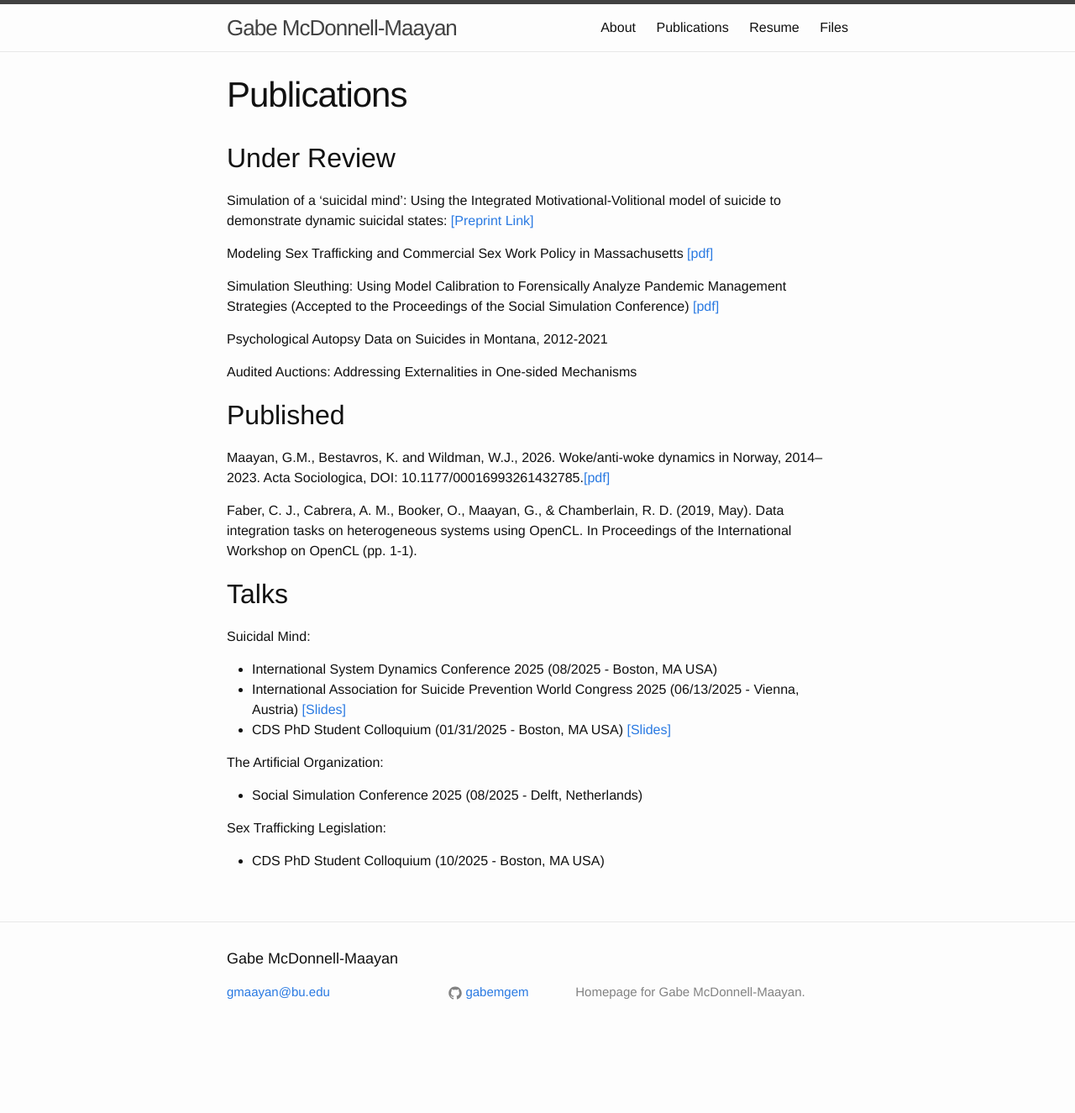
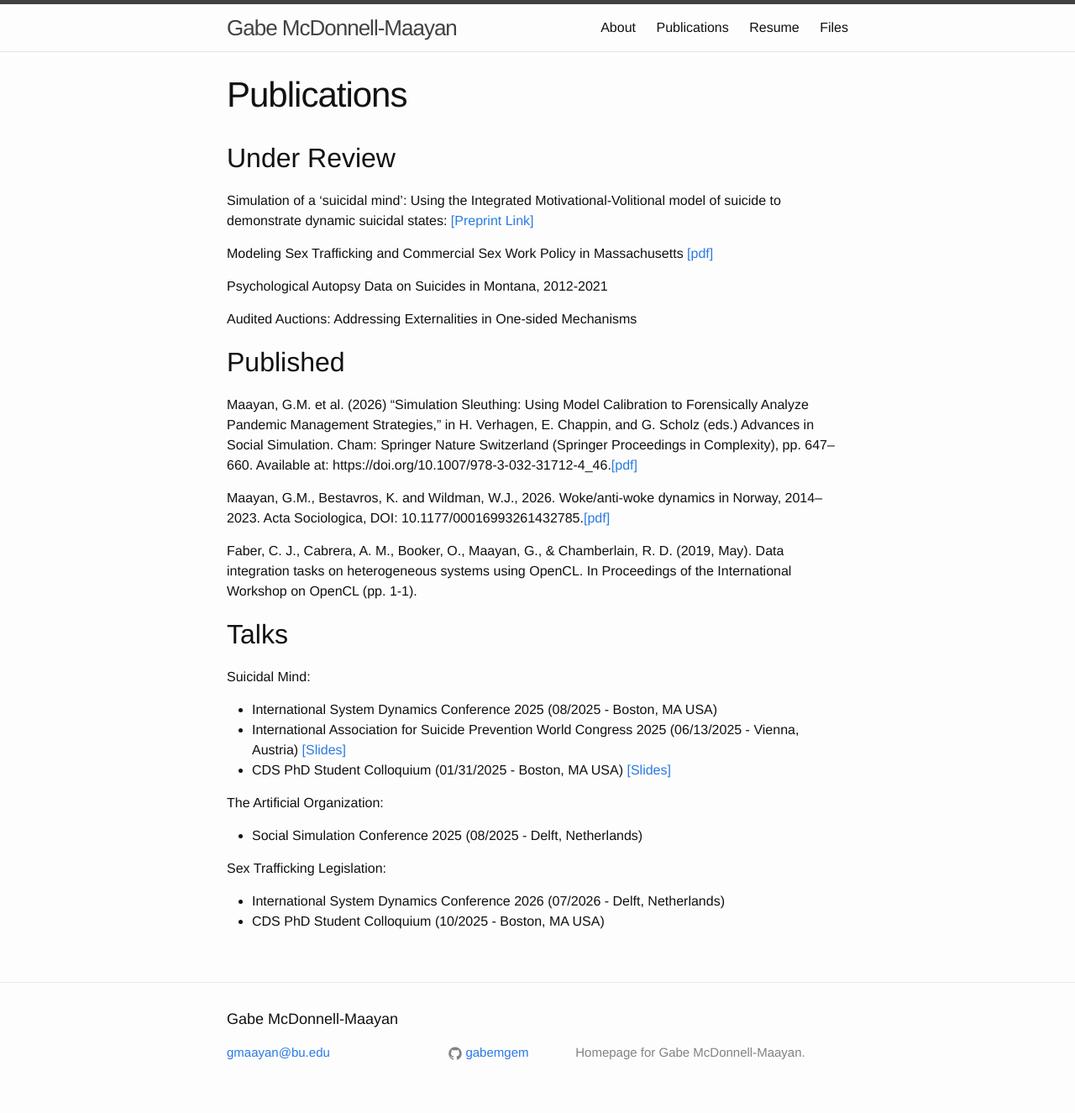
Before and after one commit to gabemgem/gabemgem.github.io, a Jekyll site: the page built from docs/publications.md, in a window 1280 px wide. Shown: the whole page at 84% size. Built offline with Jekyll 4.4.1, drawn with Linux system fonts in a browser that asks for light colours; before the commit the page ends 1253 px from its top, so only the background shows below that.

Commit message:
Update publications

```diff
--- a/docs/publications.md
+++ b/docs/publications.md
@@ -10,13 +10,13 @@ Simulation of a ‘suicidal mind’: Using the Integrated Motivational-Volitiona
 
 Modeling Sex Trafficking and Commercial Sex Work Policy in Massachusetts [\[pdf\]](/files/Sex_Trafficking_SDM.pdf)
 
-Simulation Sleuthing: Using Model Calibration to Forensically Analyze Pandemic Management Strategies (Accepted to the Proceedings of the Social Simulation Conference) [\[pdf\]](/files/TAO_paper.pdf)
-
 Psychological Autopsy Data on Suicides in Montana, 2012-2021
 
 Audited Auctions: Addressing Externalities in One-sided Mechanisms
 
 ## Published
+
+Maayan, G.M. et al. (2026) “Simulation Sleuthing: Using Model Calibration to Forensically Analyze Pandemic Management Strategies,” in H. Verhagen, E. Chappin, and G. Scholz (eds.) Advances in Social Simulation. Cham: Springer Nature Switzerland (Springer Proceedings in Complexity), pp. 647–660. Available at: https://doi.org/10.1007/978-3-032-31712-4_46.[\[pdf\]](/files/TAO_paper.pdf)
 
 Maayan, G.M., Bestavros, K. and Wildman, W.J., 2026. Woke/anti-woke dynamics in Norway, 2014–2023. Acta Sociologica, DOI: 10.1177/00016993261432785.[\[pdf\]](/files/waw_paper.pdf)
 
@@ -33,4 +33,5 @@ The Artificial Organization:
 - Social Simulation Conference 2025 (08/2025 - Delft, Netherlands)
 
 Sex Trafficking Legislation:
+- International System Dynamics Conference 2026 (07/2026 - Delft, Netherlands)
 - CDS PhD Student Colloquium (10/2025 - Boston, MA USA)
```
